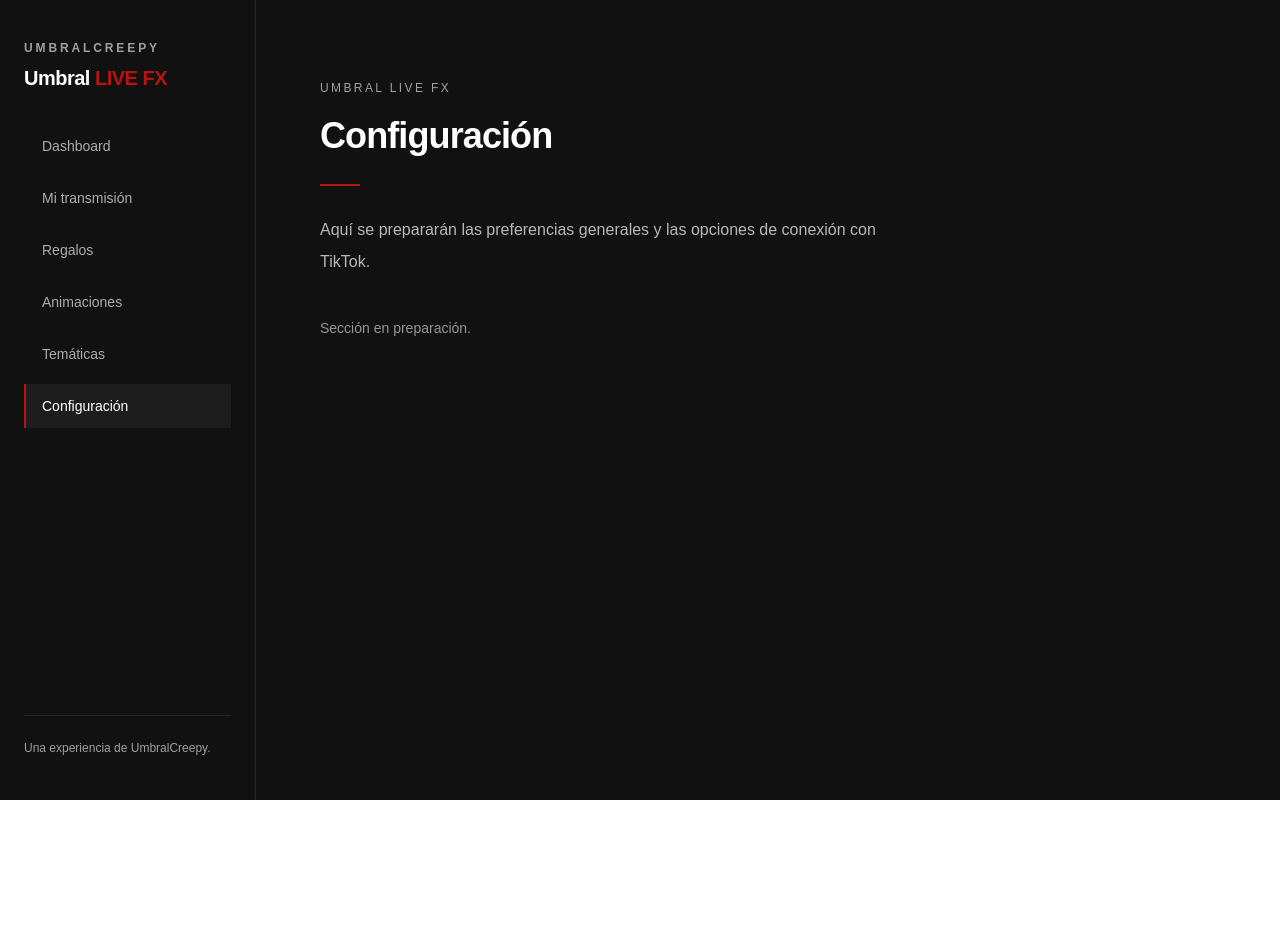
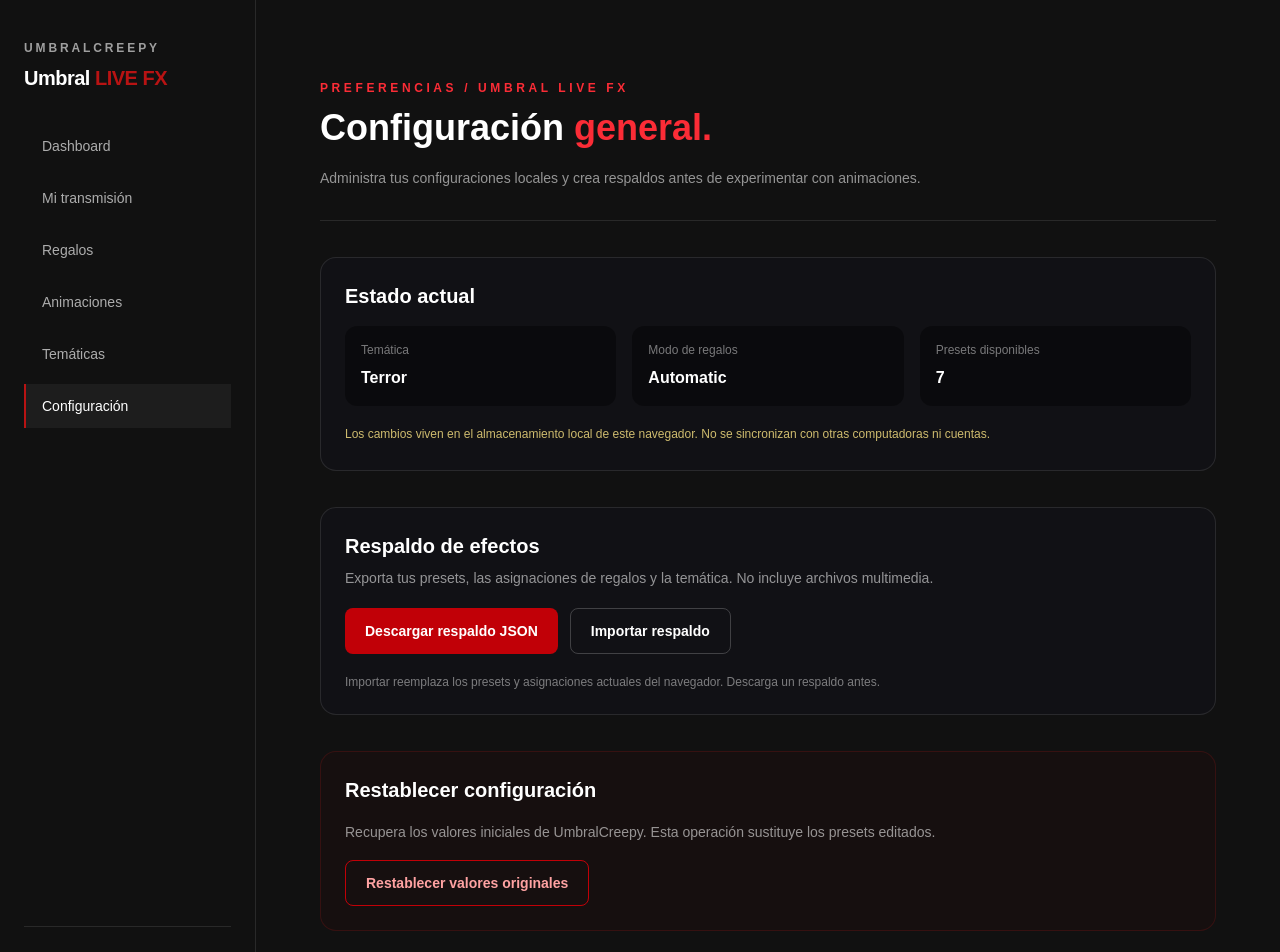
Before and after one commit to manuelsansoresg/umbral_live_fx, a Next.js app in the folder apps/web/: page /settings in a window 1280 px wide. Shown: the top 952 px of the page. Before the commit the page ends 800 px from the top, so only its background shows below. Built offline with nearby package versions, Linux system fonts and the light colour scheme.

Commit message:
feat: add settings backups import export and reset

```diff
--- a/apps/web/src/app/(dashboard)/settings/page.tsx
+++ b/apps/web/src/app/(dashboard)/settings/page.tsx
@@ -1,8 +1,72 @@
-import type { Metadata } from "next";
-import { PlaceholderPage } from "@/components/ui/placeholder-page";
+"use client";
 
-export const metadata: Metadata = { title: "Configuración" };
+import { useRef, useState } from "react";
+import { defaultSettings, useFxSettings, type FxSettings } from "@/features/live/settings";
 
+function validSettings(input: unknown): input is FxSettings {
+  if (!input || typeof input !== "object") return false;
+  const value = input as Partial<FxSettings>;
+  const modes = ["automatic", "custom"];
+  return Array.isArray(value.presets) && value.presets.length > 0 && value.presets.every(p =>
+    p && typeof p.id === "string" && typeof p.name === "string" &&
+    typeof p.color === "string" && /^#[0-9a-fA-F]{6}$/.test(p.color) &&
+    typeof p.duration === "number" && p.duration >= 2 && p.duration <= 12 &&
+    typeof p.scale === "number" && p.scale >= 50 && p.scale <= 150 &&
+    ["embers", "bloodmoon", "apparition", "glitch"].includes(p.effect) &&
+    ["terror", "gamer", "fantasy", "premium"].includes(p.theme) &&
+    ["top", "center", "bottom"].includes(p.position) &&
+    typeof p.message === "string" && typeof p.showText === "boolean"
+  ) && typeof value.defaultEffectId === "string" &&
+    value.presets.some(p => p.id === value.defaultEffectId) &&
+    !!value.assignments && typeof value.assignments === "object" &&
+    modes.includes(value.mode || "") &&
+    ["terror", "gamer", "fantasy", "premium"].includes(value.theme || "");
+}
 export default function SettingsPage() {
-  return <PlaceholderPage title="Configuración" description="Aquí se prepararán las preferencias generales y las opciones de conexión con TikTok." />;
+  const [settings, save, loaded] = useFxSettings();
+  const [message, setMessage] = useState("");
+  const upload = useRef<HTMLInputElement>(null);
+  function exportSettings() {
+    const blob = new Blob([JSON.stringify({version:1,exportedAt:new Date().toISOString(),settings},null,2)],{type:"application/json"});
+    const url = URL.createObjectURL(blob);
+    const anchor = document.createElement("a");
+    anchor.href = url; anchor.download = "umbral-live-fx-config.json"; anchor.click();
+    URL.revokeObjectURL(url);
+    setMessage("Respaldo descargado.");
+  }
+  async function importSettings(file?: File) {
+    if(!file)return;
+    if(file.size > 1024*1024){setMessage("El archivo es demasiado grande (máximo 1 MB).");return;}
+    try {
+      const data: unknown = JSON.parse(await file.text());
+      if(!data || typeof data !== "object" || !("version" in data) || data.version !== 1 || !("settings" in data) || !validSettings(data.settings)) throw new Error("Formato inválido");
+      save(data.settings);
+      setMessage("Configuración importada correctamente.");
+    } catch {setMessage("No se pudo importar: archivo inválido o incompatible.");}
+    if(upload.current) upload.current.value = "";
+  }
+  if(!loaded)return <p className="text-white/60">Cargando preferencias…</p>;
+  return <div className="mx-auto max-w-4xl space-y-9">
+    <header className="border-b border-white/10 pb-7"><p className="text-xs font-semibold uppercase tracking-[.3em] text-red-500">PREFERENCIAS / UMBRAL LIVE FX</p><h1 className="mt-3 text-4xl font-black">Configuración <span className="text-red-500">general.</span></h1><p className="mt-4 text-sm leading-7 text-white/55">Administra tus configuraciones locales y crea respaldos antes de experimentar con animaciones.</p></header>
+    <section className="space-y-4 rounded-2xl border border-white/10 bg-[#111115] p-6">
+      <h2 className="text-xl font-bold">Estado actual</h2>
+      <div className="grid gap-4 sm:grid-cols-3">{[["Temática",settings.theme],["Modo de regalos",settings.mode],["Presets disponibles",String(settings.presets.length)]].map(([label,value])=><div key={label} className="rounded-xl bg-black/40 p-4"><p className="text-xs text-white/45">{label}</p><p className="mt-2 font-semibold capitalize">{value}</p></div>)}</div>
+      <p className="text-xs leading-6 text-amber-200/80">Los cambios viven en el almacenamiento local de este navegador. No se sincronizan con otras computadoras ni cuentas.</p>
+    </section>
+    <section className="space-y-5 rounded-2xl border border-white/10 bg-[#111115] p-6">
+      <div><h2 className="text-xl font-bold">Respaldo de efectos</h2><p className="mt-2 text-sm text-white/55">Exporta tus presets, las asignaciones de regalos y la temática. No incluye archivos multimedia.</p></div>
+      <div className="flex flex-wrap gap-3">
+        <button onClick={exportSettings} className="rounded-lg bg-red-700 px-5 py-3 text-sm font-semibold hover:bg-red-600">Descargar respaldo JSON</button>
+        <button onClick={()=>upload.current?.click()} className="rounded-lg border border-white/20 px-5 py-3 text-sm font-semibold hover:bg-white/10">Importar respaldo</button>
+        <input ref={upload} type="file" accept=".json,application/json" className="hidden" aria-label="Archivo JSON de configuración" onChange={event=>void importSettings(event.target.files?.[0])}/>
+      </div>
+      <p className="text-xs text-white/45">Importar reemplaza los presets y asignaciones actuales del navegador. Descarga un respaldo antes.</p>
+    </section>
+    <section className="space-y-4 rounded-2xl border border-red-900/30 bg-red-950/10 p-6">
+      <h2 className="text-xl font-bold">Restablecer configuración</h2>
+      <p className="text-sm leading-6 text-white/55">Recupera los valores iniciales de UmbralCreepy. Esta operación sustituye los presets editados.</p>
+      <button onClick={()=>{if(window.confirm("¿Restablecer todos los efectos y asignaciones locales?")){save(structuredClone(defaultSettings));setMessage("Configuración restaurada.");}}} className="rounded-lg border border-red-700 px-5 py-3 text-sm font-semibold text-red-300 hover:bg-red-950/40">Restablecer valores originales</button>
+    </section>
+    {message && <p role="status" className="rounded-lg border border-white/10 bg-white/5 p-4 text-sm text-white/80">{message}</p>}
+  </div>;
 }
```
